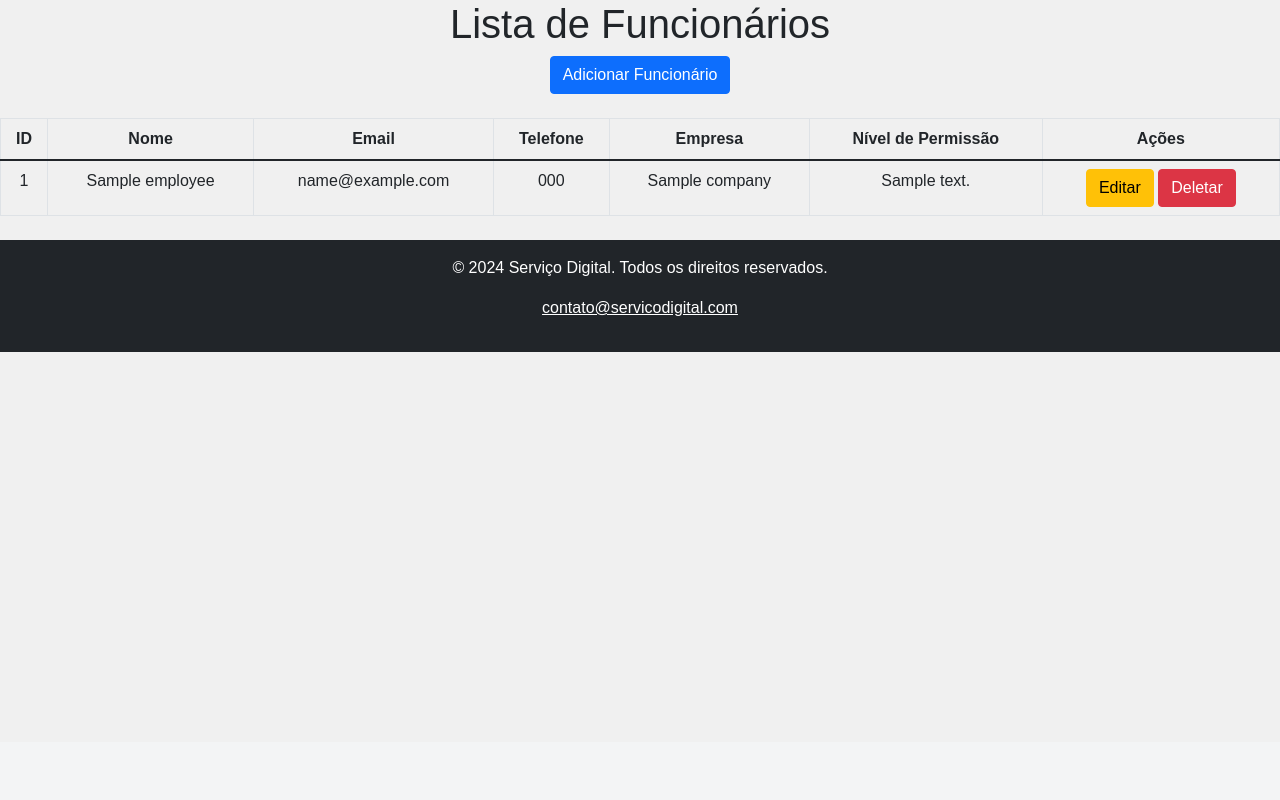
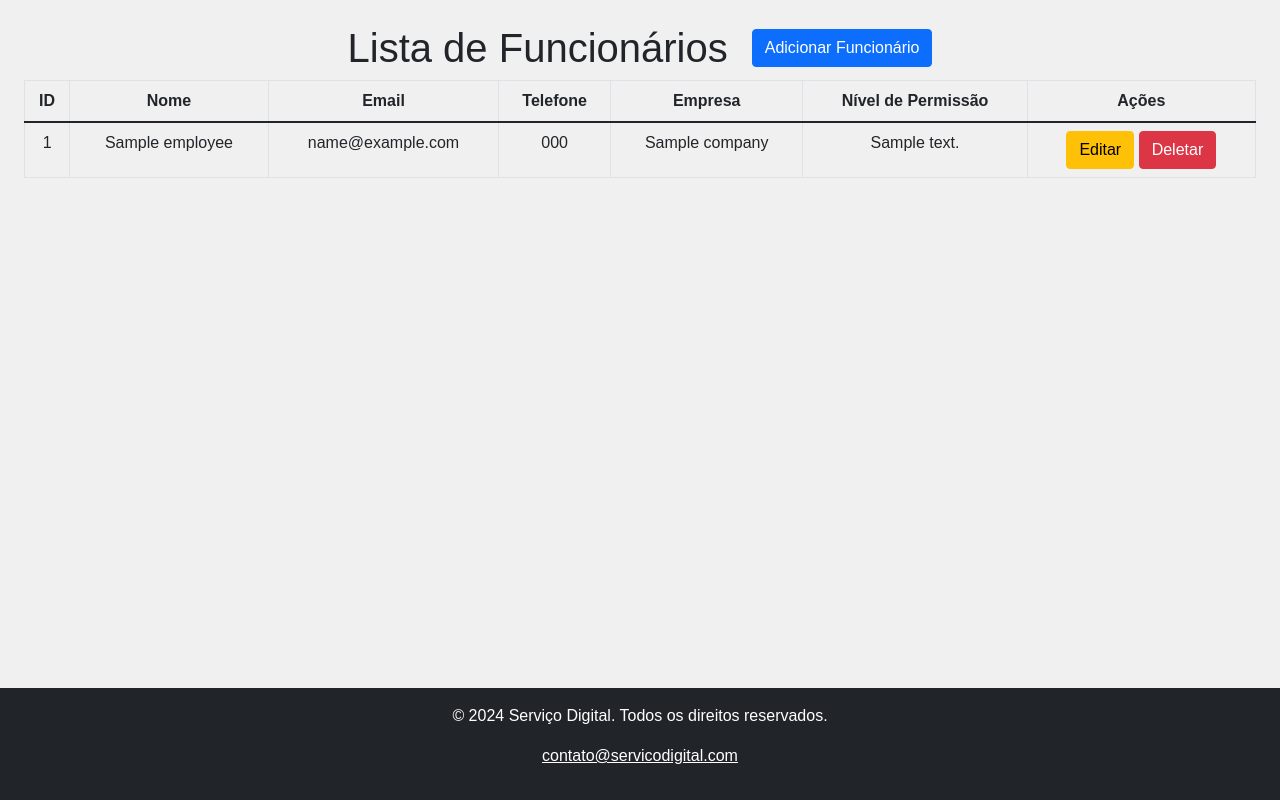
Before and after one commit to brdoliveira/upflow-flsk, a Python web app: template templates/list_employees.html in a window 1280 px wide. Shown: the part 58-858 px from the top of the page. Before the commit the page ends 410 px from the top, so only its background shows below. Run offline with Jinja, Linux system fonts and the light colour scheme; the template is opened without the code that fills it: most values are stand-ins (such as "Sample title", 1, 10 or a date in 2020).

Commit message:
FEAT(list_employees): Formatando tela de listar funcionários

```diff
--- a/templates/list_employees.html
+++ b/templates/list_employees.html
@@ -1,9 +1,12 @@
 {% extends "template.html" %}
 
 {% block conteudo %}
-<div class="mt-10 text-center">
-    <h1 class="text-4xl font-bold mb-6">Lista de Funcionários</h1>
-    <a href="{{ url_for('add_employee') }}" class="btn btn-primary mb-4">Adicionar Funcionário</a>
+<div class="mt-10 text-center p-4">
+    <h1 class="fs-1 font-bold mb-6 d-flex flex-wrap align-items-center justify-content-center">
+        Lista de Funcionários
+        <a href="{{ url_for('add_employee') }}" class="btn btn-primary ms-4">Adicionar Funcionário</a>
+    </h1>
+    <div style="height: 70vh; overflow-y: scroll;">
         <table class="table table-bordered">
             <thead>
                 <tr>
@@ -26,8 +29,10 @@
                     <td>{{ employee.Company.Name if employee.Company else 'N/A' }}</td>
                     <td>{{ employee.PermissionLevel.Description if employee.PermissionLevel else 'N/A' }}</td>
                     <td>
-                    <a href="{{ url_for('edit_employee', employee_id=employee.EmployeeID) }}" class="btn btn-warning">Editar</a>
-                    <form action="{{ url_for('delete_employee', employee_id=employee.EmployeeID) }}" method="POST" style="display:inline;">
+                        <a href="{{ url_for('edit_employee', employee_id=employee.EmployeeID) }}"
+                            class="btn btn-warning">Editar</a>
+                        <form action="{{ url_for('delete_employee', employee_id=employee.EmployeeID) }}" method="POST"
+                            style="display:inline;">
                             <button type="submit" class="btn btn-danger">Deletar</button>
                         </form>
                     </td>
@@ -36,4 +41,5 @@
             </tbody>
         </table>
     </div>
+</div>
 {% endblock %}
```
Lines whose indentation alone changed are shown as unchanged.
